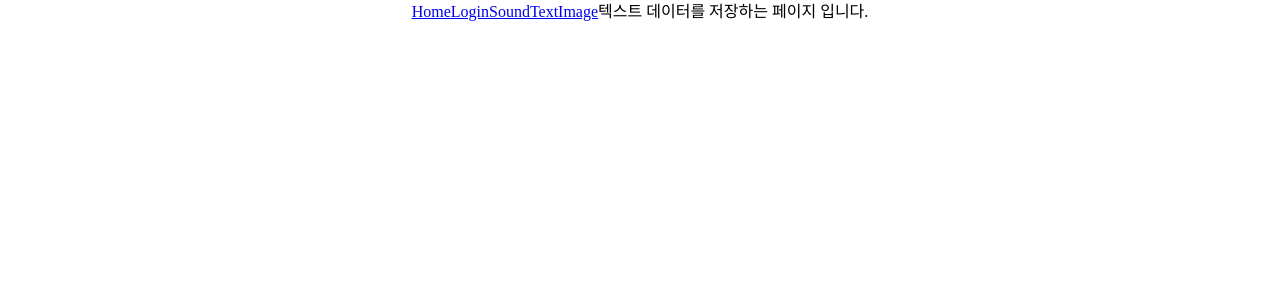
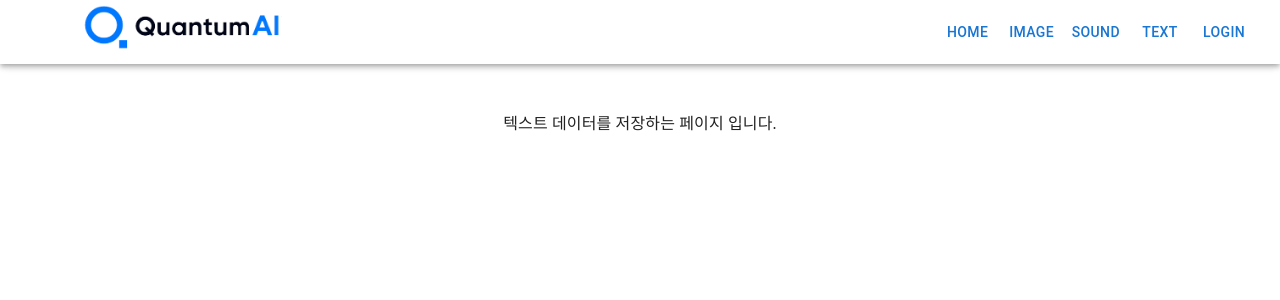
Before and after one commit to Quantuam-AI/Quantam_FE, a React (Vite) app: page /text in a window 1280 px wide. Shown: the top 300 px of the page. Built offline with nearby package versions, Linux system fonts and the light colour scheme; a web font is replaced by a local one.

Commit message:
style: add MainPage Header

```diff
--- a/src/components/MainNavigation.jsx
+++ b/src/components/MainNavigation.jsx
@@ -1,15 +1,157 @@
-import { Link } from "react-router-dom";
+import * as React from "react";
+import PropTypes from "prop-types";
+import AppBar from "@mui/material/AppBar";
+import Box from "@mui/material/Box";
+import CssBaseline from "@mui/material/CssBaseline";
+import Divider from "@mui/material/Divider";
+import Drawer from "@mui/material/Drawer";
+import IconButton from "@mui/material/IconButton";
+import List from "@mui/material/List";
+import ListItem from "@mui/material/ListItem";
+import ListItemButton from "@mui/material/ListItemButton";
+import ListItemText from "@mui/material/ListItemText";
+import MenuIcon from "@mui/icons-material/Menu";
+import Toolbar from "@mui/material/Toolbar";
+import Typography from "@mui/material/Typography";
+import Button from "@mui/material/Button";
+import { useNavigate } from "react-router-dom";
 
-const Layout = () => {
+const drawerWidth = 240;
+const navItems = ["Home", "Image", "Sound", "Text", "Login"];
+
+function DrawerAppBar(props) {
+  const { window } = props;
+  const [mobileOpen, setMobileOpen] = React.useState(false);
+  const navigate = useNavigate();
+
+  const handleDrawerToggle = () => {
+    setMobileOpen((prevState) => !prevState);
+  };
+
+  const handleNavigation = (item) => {
+    switch (item) {
+      case "Home":
+        navigate("/");
+        break;
+      case "Image":
+        navigate("/image");
+        break;
+      case "Sound":
+        navigate("/sound");
+        break;
+      case "Text":
+        navigate("/text");
+        break;
+      case "Login":
+        navigate("/login");
+        break;
+      default:
+        break;
+    }
+  };
+
+  const drawer = (
+    <Box onClick={handleDrawerToggle} sx={{ textAlign: "center" }}>
+      <Typography variant="h6" sx={{ my: 2 }}>
+        MUI
+      </Typography>
+      <Divider />
+      <List>
+        {navItems.map((item) => (
+          <ListItem key={item} disablePadding>
+            <ListItemButton
+              sx={{ textAlign: "center" }}
+              onClick={() => handleNavigation(item)}
+            >
+              <ListItemText primary={item} />
+            </ListItemButton>
+          </ListItem>
+        ))}
+      </List>
+    </Box>
+  );
+
+  const container =
+    window !== undefined ? () => window().document.body : undefined;
+
   return (
-    <>
-      <Link to="/">Home</Link>
-      <Link to="/login">Login</Link>
-      <Link to="/sound">Sound</Link>
-      <Link to="/text">Text</Link>
-      <Link to="/image">Image</Link>
-    </>
+    <Box sx={{ display: "flex" }}>
+      <CssBaseline />
+      <AppBar component="nav">
+        <Toolbar style={{ backgroundColor: "white" }}>
+          <IconButton
+            color="inherit"
+            aria-label="open drawer"
+            edge="start"
+            onClick={handleDrawerToggle}
+            sx={{ mr: 2, display: { sm: "none" } }}
+          >
+            <MenuIcon />
+          </IconButton>
+
+          <Typography
+            style={{ color: "black" }}
+            variant="h6"
+            component="div"
+            sx={{
+              flexGrow: 1,
+              display: { xs: "none", sm: "block" },
+              marginLeft: "-3%", // Set left margin to 10%
+            }}
+          >
+            <img
+              src="src/assets/quantum-ai.png"
+              alt="Quantum AI Logo"
+              style={{
+                width: "100%",
+                maxWidth: "200px",
+                marginLeft: "10%", // Set left margin to 10%
+              }}
+            />
+          </Typography>
+          <Box sx={{ display: { xs: "none", sm: "block" } }}>
+            {navItems.map((item) => (
+              <Button
+                key={item}
+                sx={{ color: "#1976D2" }}
+                onClick={() => handleNavigation(item)}
+              >
+                {item}
+              </Button>
+            ))}
+          </Box>
+        </Toolbar>
+      </AppBar>
+      <nav>
+        <Drawer
+          container={container}
+          variant="temporary"
+          open={mobileOpen}
+          onClose={handleDrawerToggle}
+          ModalProps={{
+            keepMounted: true,
+          }}
+          sx={{
+            display: { xs: "block", sm: "none" },
+            "& .MuiDrawer-paper": {
+              boxSizing: "border-box",
+              width: drawerWidth,
+            },
+          }}
+        >
+          {drawer}
+        </Drawer>
+      </nav>
+      <Box component="main" sx={{ p: 3 }}>
+        <Toolbar />
+        <Typography>{/* Your content goes here */}</Typography>
+      </Box>
+    </Box>
   );
+}
+
+DrawerAppBar.propTypes = {
+  window: PropTypes.func,
 };
 
-export default Layout;
+export default DrawerAppBar;
```
Also changed, not shown: package.json (+7 -1 lines), src/assets/logo-remove.png (added), 1 other file (tests, documents, lock files or other folders).
